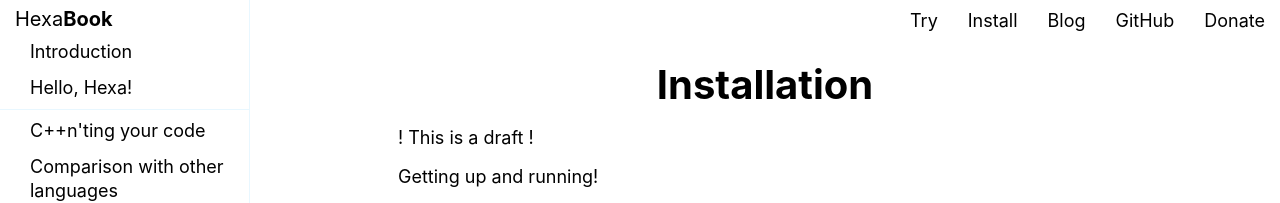
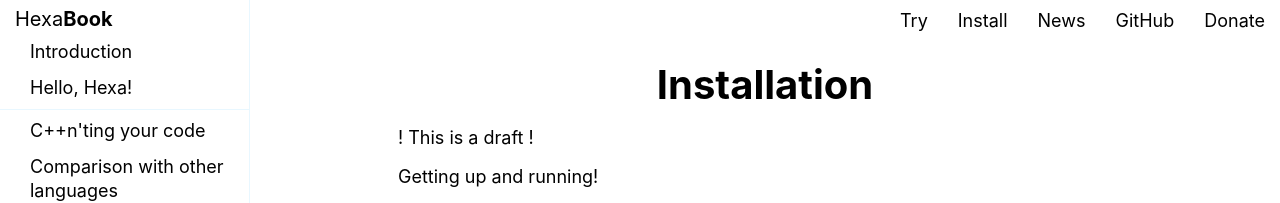
Before and after one commit to hexalang/hexalang.github.io, a Jekyll site: the page built from _book/Install.md, in a window 1280 px wide. Shown: the top 203 px of the page. Built offline with Jekyll 4.4.1, drawn with Linux system fonts in a browser that asks for light colours.

Commit message:
Update book.html

```diff
--- a/_layouts/book.html
+++ b/_layouts/book.html
@@ -78,7 +78,7 @@
                         <div class="header-spacer"></div>
                         <a href="/try/" class="header-button">Try</a>
                         <a href="https://github.com/hexalang/hexa/releases/latest" class="header-button">Install</a>
-                        <a href="/blog" class="header-button">Blog</a>
+                        <a href="https://t.me/s/hexalang_news" class="header-button">News</a>
                         <a href="https://github.com/hexalang" class="header-button">GitHub</a>
                         <a href="https://www.patreon.com/PeyTy" class="header-button">Donate</a>
                     </div>
```
